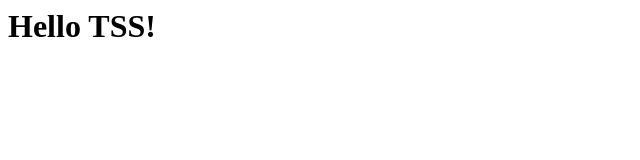
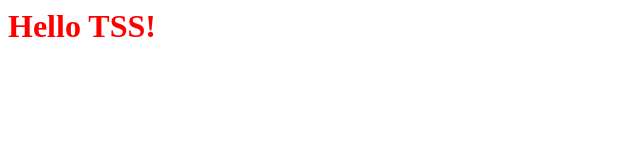
Before and after one commit to divyarajsinhsindhav-tss/TSS-git, a plain HTML site: page Developer_main/index.html in a window 1280 px wide. Shown: the whole page, without its empty margins (0-640 px from the left). Drawn offline with Linux system fonts and the light colour scheme.

Commit message:
change in font color

```diff
--- a/Developer_main/index.html
+++ b/Developer_main/index.html
@@ -3,6 +3,6 @@
 		<title>HelloWorld</title>
 	</head>
 	<body>
-		<h1>Hello TSS!</h1>
+		<h1 style="color: red">Hello TSS!</h1>
 	</body>
 </html>
```
